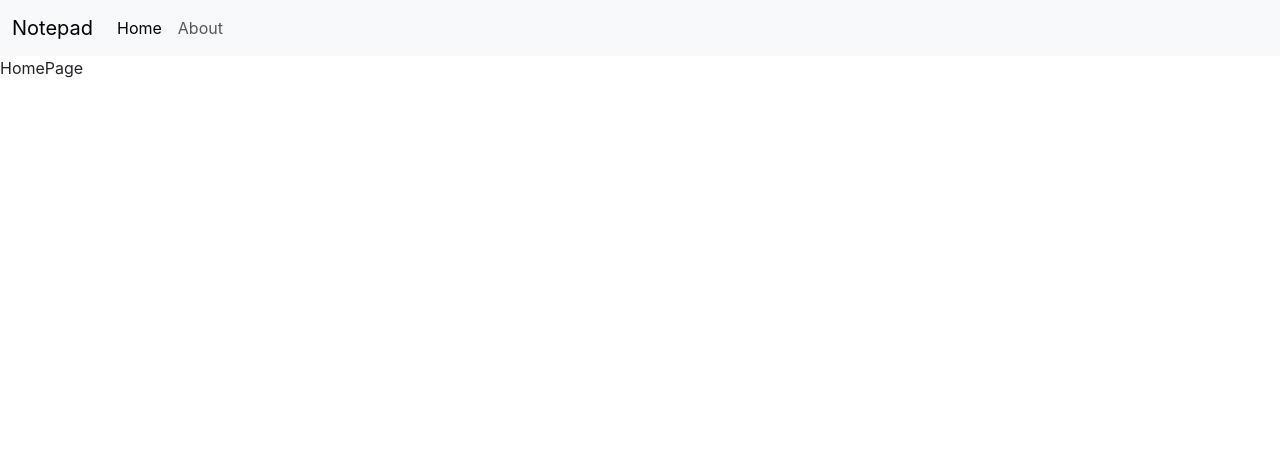
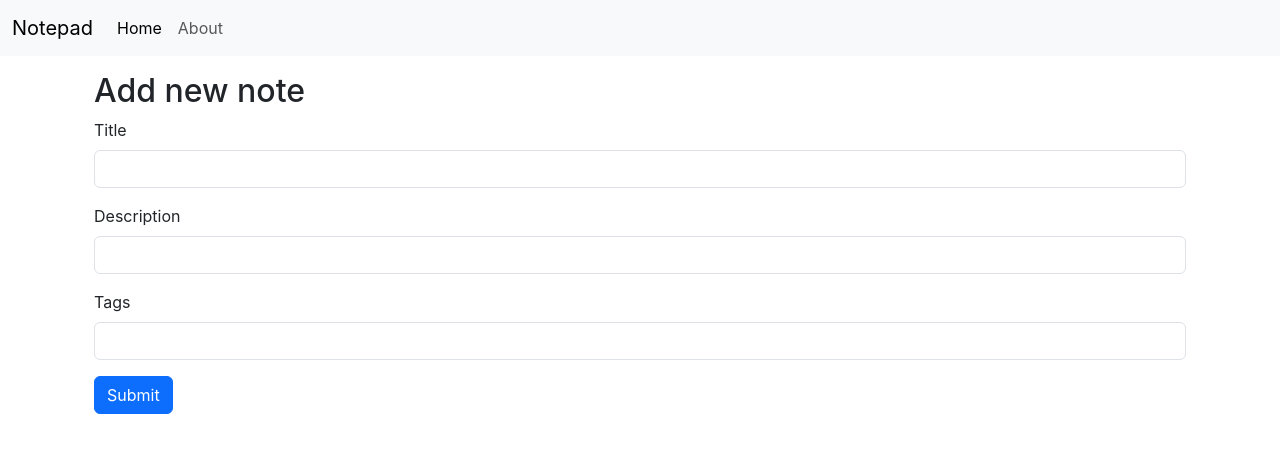
Before and after one commit to 5AIPAVAN/Notepad-Understanding-React, a React (Create React App) app: page / in a window 1280 px wide. Shown: the top 452 px of the page. Built offline with nearby package versions, Linux system fonts and the light colour scheme.

Commit message:
using useLocation hook to change active links in navbar dynamically - see how

```diff
--- a/src/App.js
+++ b/src/App.js
@@ -11,10 +11,12 @@ function App() {
     <NoteState>
     <BrowserRouter>
     <Navbar />
+    <div className="container">
     <Routes>
       <Route path="/" element={<Home />} />
       <Route path="about" element={<About />} />
       </Routes>
+      </div>
       </BrowserRouter>
       </NoteState>
     </>
--- a/src/components/Home.js
+++ b/src/components/Home.js
@@ -2,8 +2,24 @@ import React from 'react'
 
 export default function Home() {
   return (
-    <div>
-      HomePage
+    <div className='container my-3'>
+      <h2>Add new note</h2>
+      <form>
+  <div class="mb-3">
+    <label for="exampleInputEmail1" class="form-label">Title</label>
+    <input type="text" class="form-control" id="exampleInputEmail1" aria-describedby="emailHelp"/>
+  </div>
+  <div class="mb-3">
+    <label for="exampleInputPassword1" class="form-label">Description</label>
+    <input type="text" class="form-control" id="exampleInputPassword1"/>
+  </div>
+  <div class="mb-3">
+    <label for="exampleInputPassword1" class="form-label">Tags</label>
+    <input type="text" class="form-control" id="exampleInputPassword1"/>
+  </div>
+
+  <button type="submit" class="btn btn-primary">Submit</button>
+</form>
     </div>
   )
 }
--- a/src/components/Navbar.js
+++ b/src/components/Navbar.js
@@ -1,7 +1,15 @@
-import React from 'react'
-import { Link } from 'react-router-dom'
+import React, { useEffect } from 'react'
+import { Link,useLocation } from 'react-router-dom'
 
 export default function Navbar() {
+
+  let location = useLocation();
+
+  // runs only when location value is chnaged
+  useEffect(()=>{
+    console.log(location.pathname)
+  },[location]);
+
   return (
     <>
 <nav class="navbar navbar-expand-lg bg-body-tertiary">
@@ -13,10 +21,10 @@ export default function Navbar() {
     <div class="collapse navbar-collapse" id="navbarSupportedContent">
       <ul class="navbar-nav me-auto mb-2 mb-lg-0">
         <li class="nav-item">
-          <Link class="nav-link active" aria-current="page" to="/">Home</Link>
+          <Link class={`nav-link ${location.pathname==='/'? "active" : ""}`} aria-current="page" to="/">Home</Link>
         </li>
         <li class="nav-item">
-          <Link class="nav-link" to="/about">About</Link>
+          <Link class={`nav-link ${location.pathname==='/about'? "active" : ""}`} to="/about">About</Link>
         </li>
      </ul>
 
```
